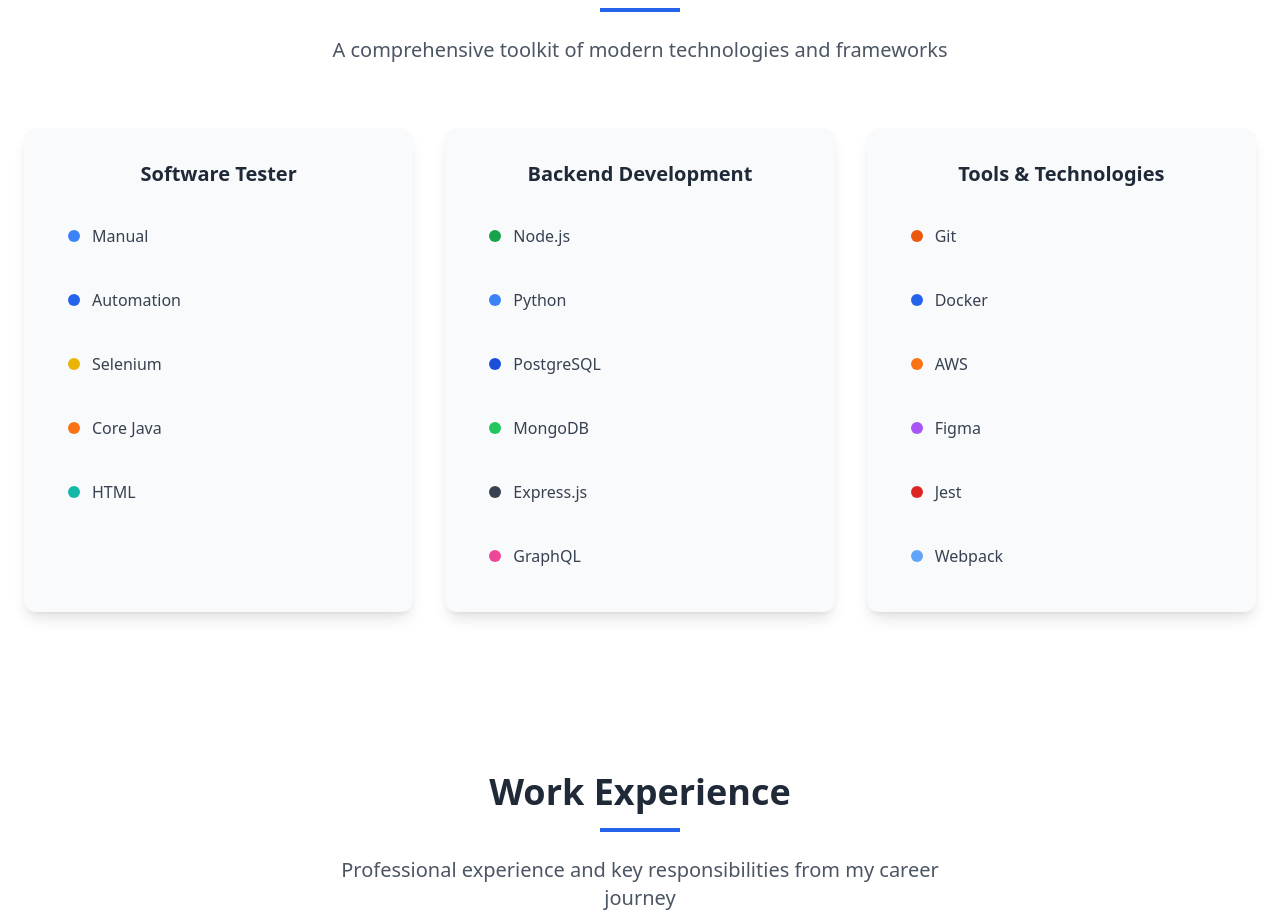
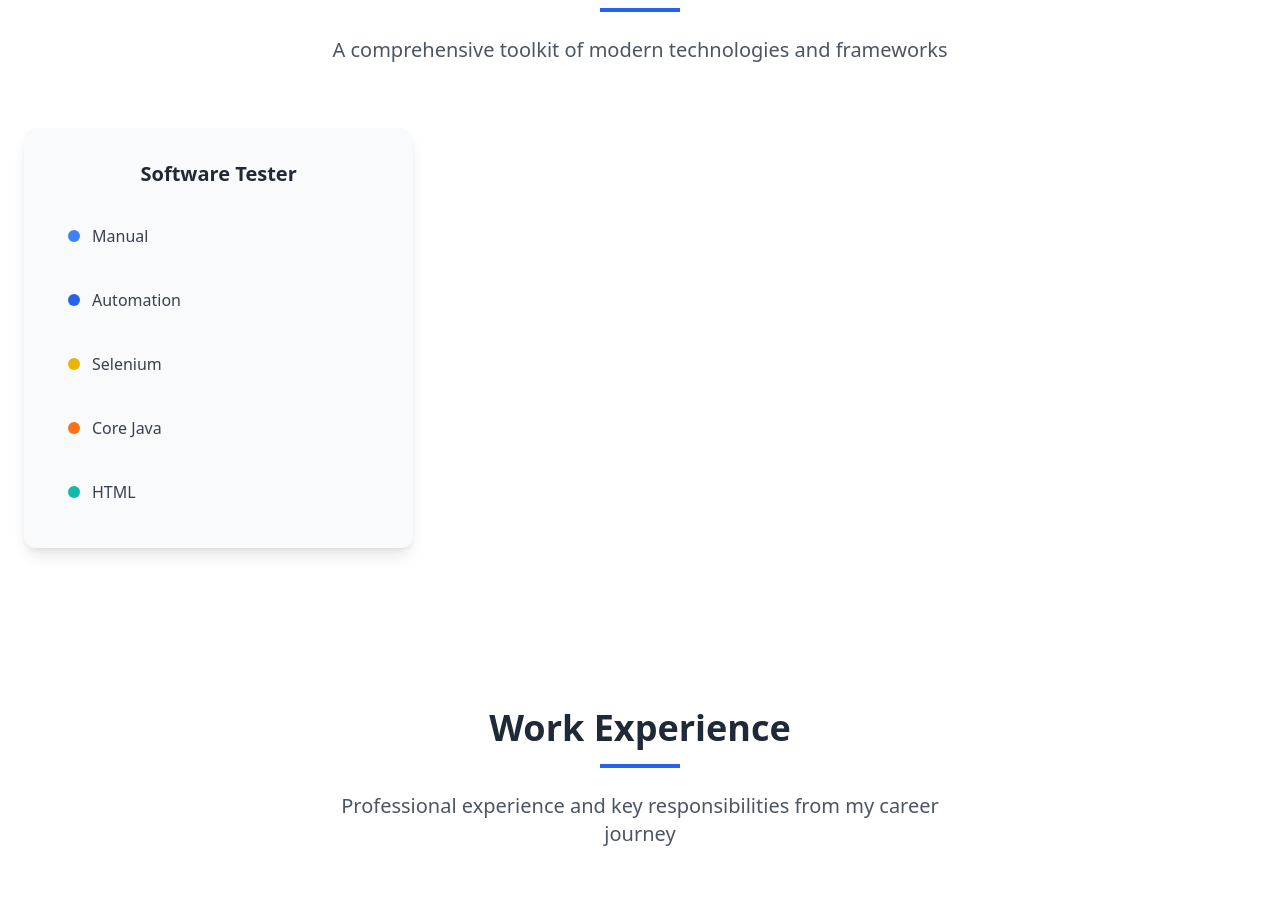
Before and after one commit to kusamrajesh/KusamRajesh-Portfolio, a React (Vite) app: page / in a window 1280 px wide. Shown: the part 1620-2532 px from the top of the page. Built offline with nearby package versions, Linux system fonts and the light colour scheme.

Commit message:
Updated Skills.tsx

```diff
--- a/src/components/Skills.tsx
+++ b/src/components/Skills.tsx
@@ -12,28 +12,8 @@ const Skills: React.FC = () => {
         { name: "HTML", color: "bg-teal-500" },
       ]
     },
-    {
-      title: "Backend Development",
-      skills: [
-        { name: "Node.js", color: "bg-green-600" },
-        { name: "Python", color: "bg-blue-500" },
-        { name: "PostgreSQL", color: "bg-blue-700" },
-        { name: "MongoDB", color: "bg-green-500" },
-        { name: "Express.js", color: "bg-gray-700" },
-        { name: "GraphQL", color: "bg-pink-500" }
-      ]
-    },
-    {
-      title: "Tools & Technologies",
-      skills: [
-        { name: "Git", color: "bg-orange-600" },
-        { name: "Docker", color: "bg-blue-600" },
-        { name: "AWS", color: "bg-orange-500" },
-        { name: "Figma", color: "bg-purple-500" },
-        { name: "Jest", color: "bg-red-600" },
-        { name: "Webpack", color: "bg-blue-400" }
-      ]
-    }
+
+
   ];
 
   return (
```
